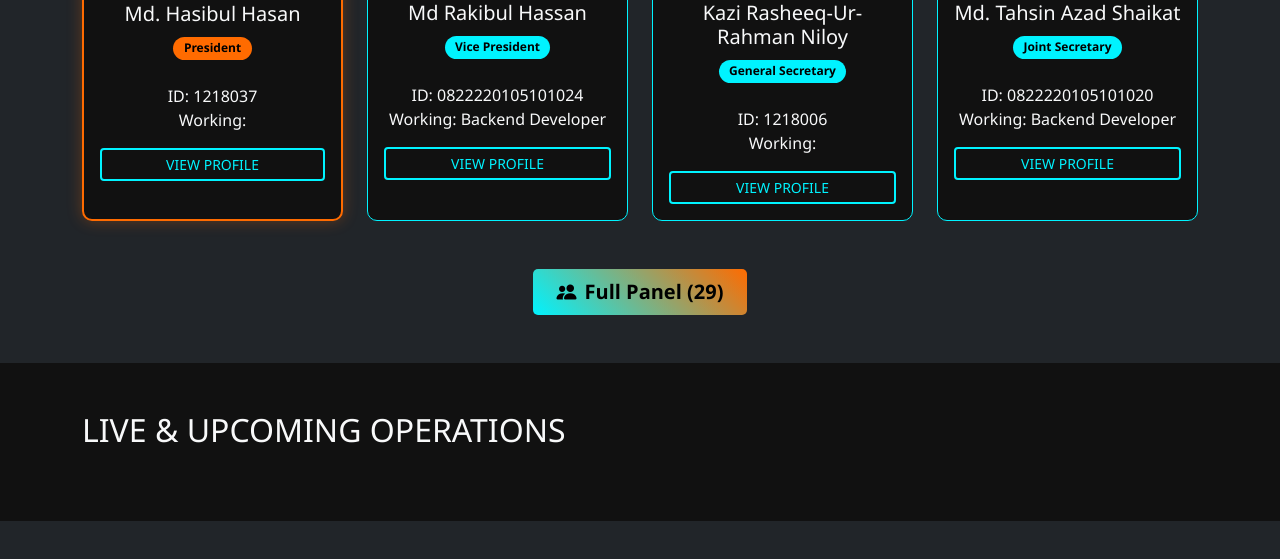
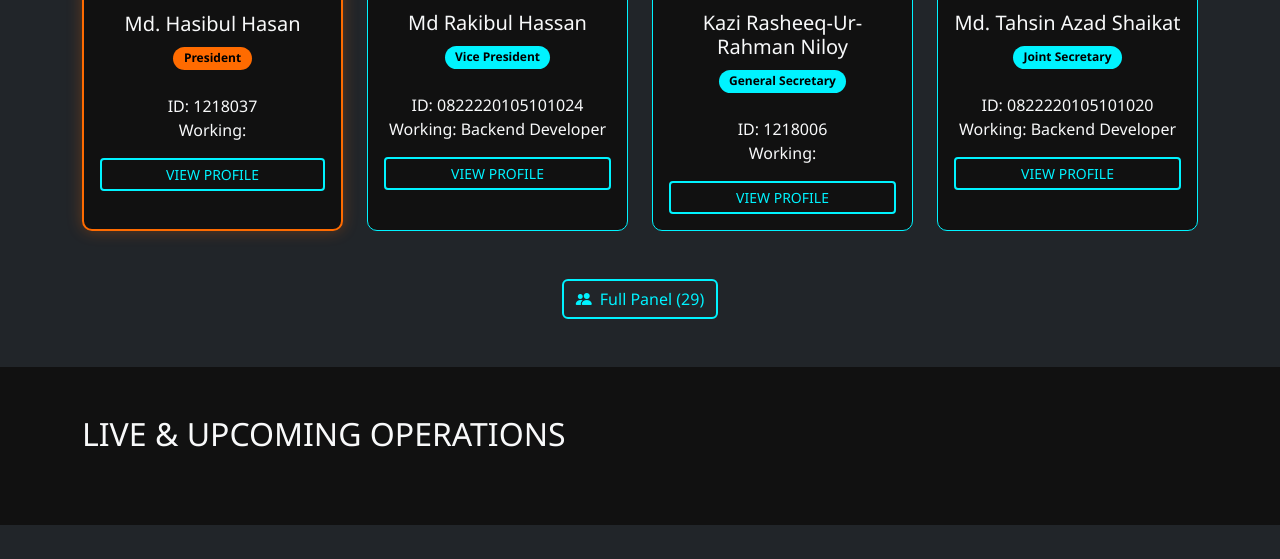
Before and after one commit to RR0327/BAIUST-Robotics-Society-BARS, a Django app: page / in a window 1280 px wide. Shown: the part 948-1507 px from the top of the page. Run offline with Django 5.2, Linux system fonts and the light colour scheme; data comes from the database, SQL or seed files in the repository; both versions use the stored data as it was after the commit.

Commit message:
Refractor: updated event

```diff
--- a/VP/admin.py
+++ b/VP/admin.py
@@ -53,6 +53,7 @@ class EventAdmin(admin.ModelAdmin):
     list_filter = ["status", "date", "created_at"]
     search_fields = ["title", "description", "location"]
     ordering = ["-date"]
+    readonly_fields = ["created_at"]
     fieldsets = (
         ("Event Information", {
             "fields": ("title", "description", "image")
--- a/templates/index.html
+++ b/templates/index.html
@@ -23,7 +23,7 @@
         <ul class="nav panel-tabs" id="panelTabs" role="tablist">
             {% for panel in panels %}
             <li class="nav-item" role="presentation">
-                <button class="panel-tab {% if forloop.first %}active{% endif %}"
+                <button class="btn btn-outline-cyber panel-tab {% if forloop.first %}active{% endif %}"
                         id="tab-{{ panel.id }}"
                         data-bs-toggle="tab"
                         data-bs-target="#panel-{{ panel.id }}"
@@ -45,11 +45,7 @@
                         <h3 class="text-cyan mb-2">{{ panel.name }} ({{ panel.year }})</h3>
                         <p class="lead">{{ panel.description }}</p>
                     </div>
-                    <div class="col-lg-4 text-lg-end">
-                        <a href="{% url 'panel_detail' panel.id %}" class="btn btn-outline-cyber">
-                            View Full Roster <i class="bi bi-arrow-right ms-2"></i>
-                        </a>
-                    </div>
+
                 </div>
 
                 <div class="row row-cols-1 row-cols-md-2 row-cols-lg-4 g-4 mt-1">
@@ -155,7 +151,7 @@
                 </div>
 
                 <div class="text-center mt-5">
-                    <a href="{% url 'panel_detail' panel.id %}" class="btn btn-cyber btn-lg">
+                    <a href="{% url 'panel_detail' panel.id %}" class="btn btn-outline-cyber">
                         <i class="bi bi-people-fill me-2"></i>Full Panel ({{ panel.members.count }})
                     </a>
                 </div>
```
Also changed, not shown: db.sqlite3, media/events/Empowering_with_SolidWorks.jpg (added), media/events/Robostart-_Your_first_step_into_robotics.jpg (added), media/events/Training_on_Proteus_Circuit_Simulation_and_PCB_Design.jpg (added), media/events/𝐇𝐚𝐧𝐝𝐬-𝐨𝐧_𝐄𝐱𝐩𝐞𝐫𝐢𝐞𝐧𝐜𝐞_𝐰𝐢𝐭𝐡_𝐋𝐅𝐑.jpg (added).
